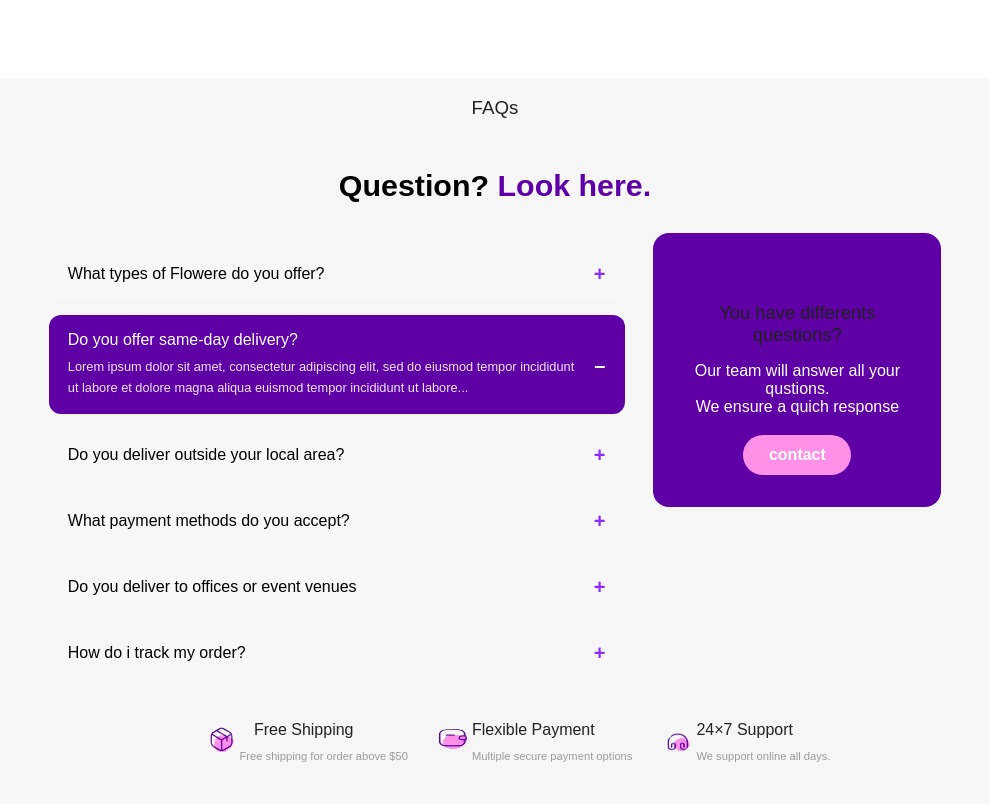
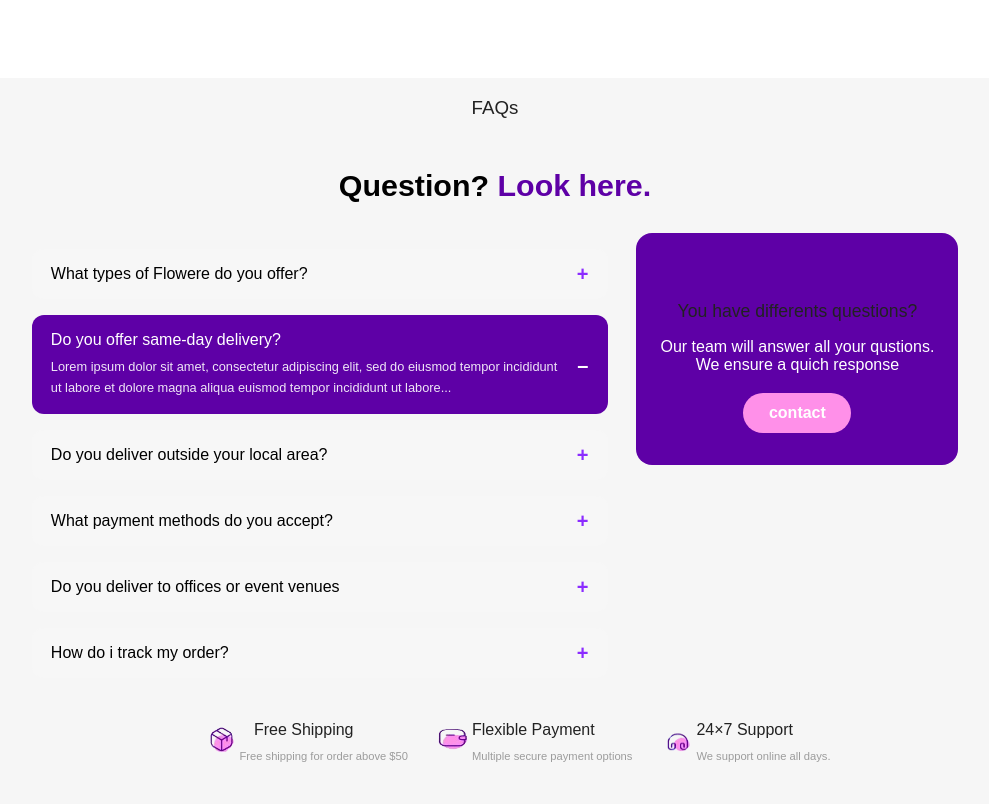
Before and after one commit to winifredAbel/bytequeens-Landing-Page, a plain HTML site: page index.html in a window 1280 px wide. Shown: the part 1650-2454 px from the top of the page, without its empty margins (145-1134 px from the left). Drawn offline with Linux system fonts and the light colour scheme.

Commit message:
Update styles.css with new styles

```diff
--- a/styles.css
+++ b/styles.css
@@ -394,7 +394,9 @@ h1 span {
   display: flex;
   align-items: center;
   width: 100%;
+  padding: 0;
 }
+
 
 .promo-card.left {
   background-color:var(--primary-background-color)
@@ -558,19 +560,19 @@ h1 span {
 
 .contact-card h3 {
   margin-bottom: 0.6rem;
-  font-size: 1.15rem;
+  font-size: 1.1rem;
 }
 
 .contact-card p {
   background: none;
   margin-bottom: 1.2rem;
-  font-weight: normal;
   padding: 0;
-  cursor: default;
+  font-weight:0.5rem ;
+  white-space: nowrap;
 }
 
 .contact-card button {
-  background-color: #ff90e8;
+  background-color: var(--pink-color);
   color: #fff;
   border: none;
   padding: 0.7rem 1.6rem;
```
Also changed, not shown: index.html (+3 -2 lines), images/feature2.png (added).
